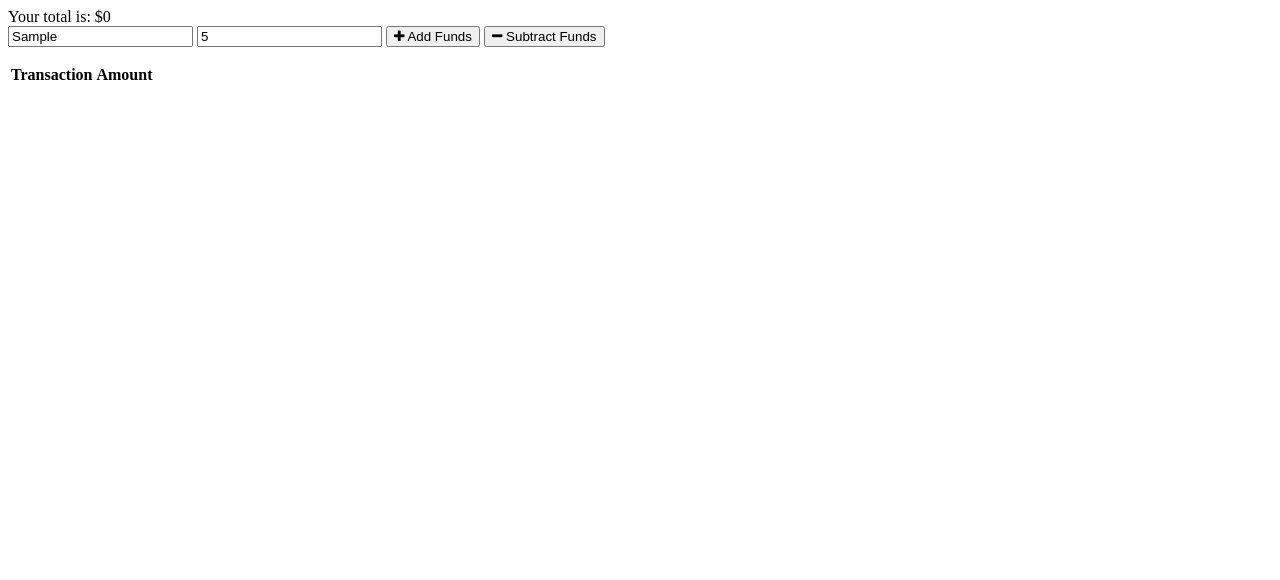
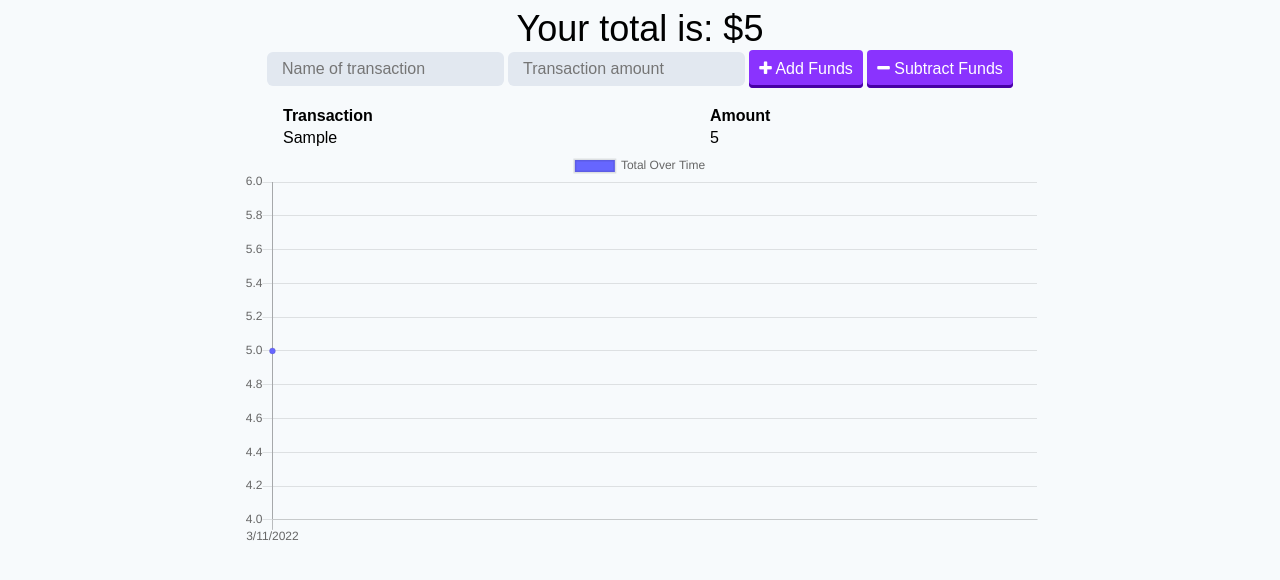
Before and after one commit to Spotts91/Budget-Tracker, a website: page public/index.html in a window 1280 px wide. Both pictures are taken after typing "Sample", "5" into the empty fields and a click on the button "Add Funds". Drawn offline with nearby package versions, Linux system fonts and the light colour scheme; no server answers.

Commit message:
Edit JS file and connect db.js and service-worker.js

```diff
--- a/public/index.html
+++ b/public/index.html
@@ -8,7 +8,7 @@
   <link rel="shortcut icon" href="icons/icon-192x192.png" type="image/x-icon">
 
   <link rel="stylesheet" href="https://stackpath.bootstrapcdn.com/font-awesome/4.7.0/css/font-awesome.min.css">
-  <link rel="stylesheet" href="css/styles.css">
+  <link rel="stylesheet" href="./style.css">
 
   <title>Budget Tracker</title>
 </head>
@@ -42,6 +42,18 @@
   </div>
 
   <script src="https://cdn.jsdelivr.net/npm/chart.js@2.8.0"></script>
-  <script src="js/index.js"></script>
+  <script src="./db.js"></script>
+  <script src="./index.js"></script>
+  <script type="text/javascript">
+    (function() {
+      if("serviceWorker" in navigator) {
+        navigator.serviceWorker
+        .register("/service-worker.js")
+        .then(() => console.log("Service Worker registered successfully"))
+        .catch(error =>
+        console.log("service worker did not connect:", error))
+      }
+    })();
+  </script>
 </body>
 </html>
--- a/public/index.js
+++ b/public/index.js
@@ -1,6 +1,6 @@
-const { populate } = require("../models/transaction");
+//const { populate } = require("../models/transaction");
 
-letTransactions = [];
+let transactions = [];
 let myChart;
 
 fetch("/api/transaction")
@@ -32,7 +32,7 @@ function populateTable() {
         const tr = document.createElement("tr");
         tr.innerHTML = `
         <td>${transaction.name}</td>
-        <td>${transaction.vaule}</td>
+        <td>${transaction.value}</td>
     `;
 
     tbody.appendChild(tr);
@@ -41,7 +41,7 @@ function populateTable() {
 
 function populateChart() {
     // copy aray and reverse it
-    const reversed = transaction.slice().reverse();
+    const reversed = transactions.slice().reverse();
     let sum = 0;
 
     // create date labels for chart
@@ -61,9 +61,9 @@ function populateChart() {
         myChart.destroy();
     }
 
-    const ctx = document.getElementById("my-chart").getContext("2d");
+    const ctx = document.getElementById("myChart").getContext("2d");
 
-    myChart = new CharacterData(ctx, {
+    myChart = new Chart(ctx, {
         type: "line",
         data: {
             labels,
@@ -81,8 +81,8 @@ function populateChart() {
 
 function sendTransaction(isAdding) {
     const nameEl = document.querySelector("#t-name");
-    const emountEl = document.querySelector("t-amount");
-    const errorEl = document.querySelector("form.error");
+    const amountEl = document.querySelector("#t-amount");
+    const errorEl = document.querySelector(".error");
 
     //validate form
     if (nameEl.value === "" || amountEl.value === "") {
@@ -151,7 +151,7 @@ document.querySelector("#sub-btn").addEventListener("click", function(event) {
     sendTransaction(false);
 });
 
-document.querySelector("#del-btn").addEventListener("click", function(event) {
-    event.preventDefault();
-    deletePending();
-});
+//document.querySelector("#del-btn").addEventListener("click", function(event) {
+  //  event.preventDefault();
+    //deletePending();
+//});
```
